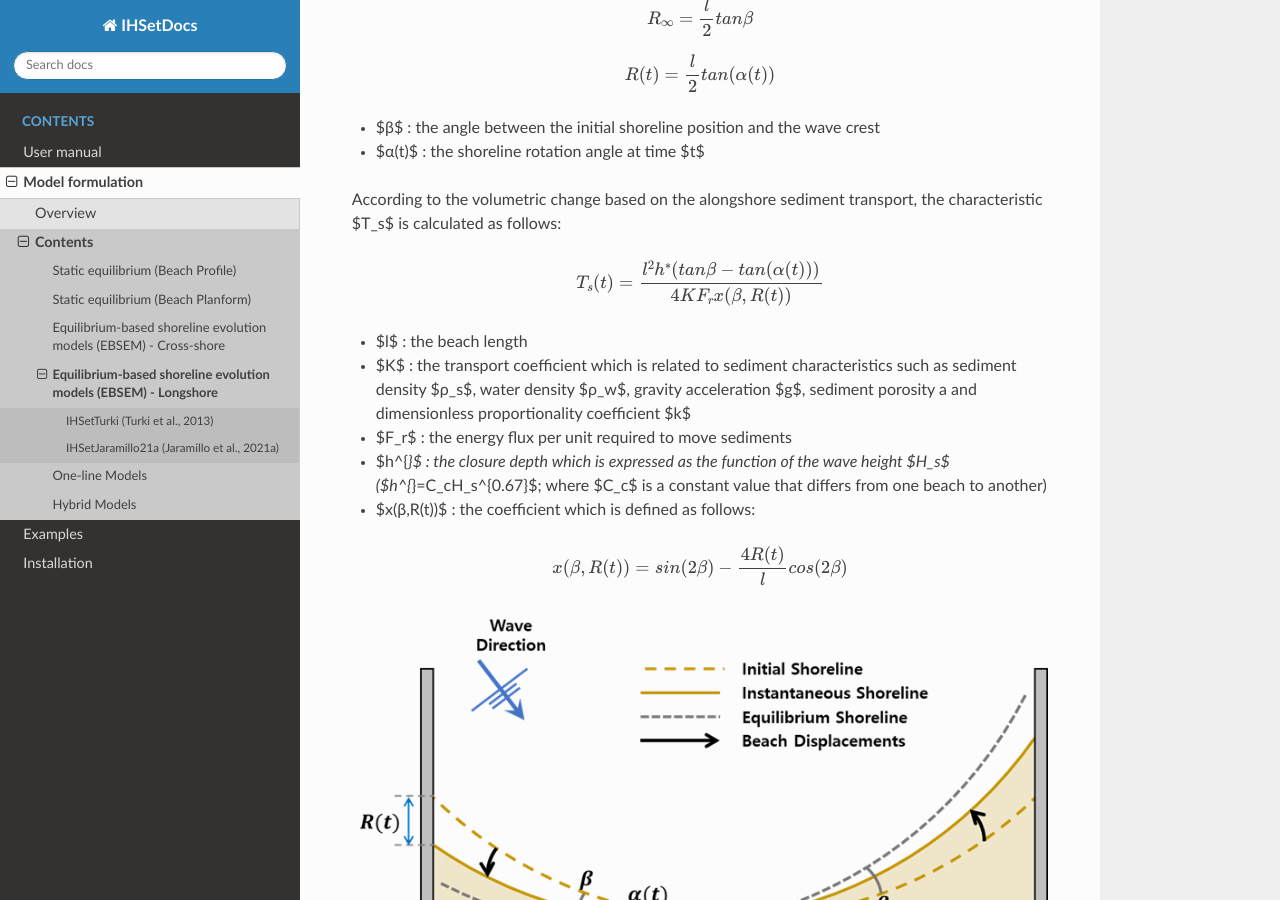
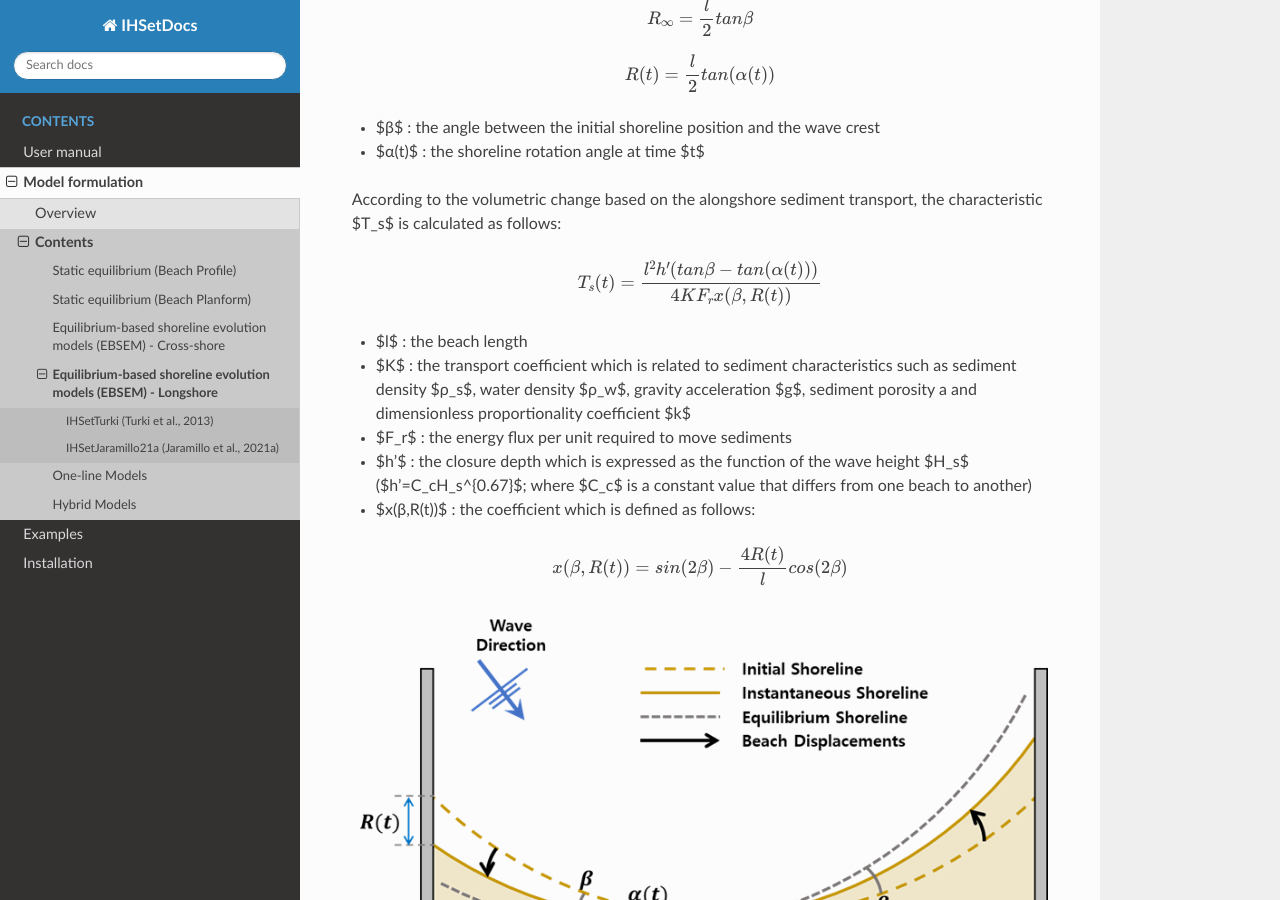
Before and after one commit to IHCantabria/IHSetDocs, a Sphinx documentation site: the page built from docs/Model_description/ebsem_long.md, in a window 1280 px wide and 900 px high, scrolled down 798 px. Built offline with Sphinx 7.4.7 and the Read the Docs theme 2.0.0, drawn with Linux system fonts in a browser that asks for light colours.

Commit message:
Update ebsem_long.md

```diff
--- a/docs/Model_description/ebsem_long.md
+++ b/docs/Model_description/ebsem_long.md
@@ -29,13 +29,13 @@ $$
 According to the volumetric change based on the alongshore sediment transport, the characteristic $T_s$ is calculated as follows:
 
 $$
-T_s(t)=\frac{l^2h^*(tan⁡β-tan⁡(α(t)))}{4KF_rx(β,R(t))}
+T_s(t)=\frac{l^2h'(tan⁡β-tan⁡(α(t)))}{4KF_rx(β,R(t))}
 $$
 
 - $l$ : the beach length
 - $K$ : the transport coefficient which is related to sediment characteristics such as sediment density $ρ_s$, water density $ρ_w$, gravity acceleration $g$, sediment porosity a and dimensionless proportionality coefficient $k$
 - $F_r$ : the energy flux per unit required to move sediments
-- $h^{*}$ : the closure depth which is expressed as the function of the wave height $H_s$ ($h^{*}=C_cH_s^{0.67}$; where $C_c$ is a constant value that differs from one beach to another)
+- $h'$ : the closure depth which is expressed as the function of the wave height $H_s$ ($h'=C_cH_s^{0.67}$; where $C_c$ is a constant value that differs from one beach to another)
 - $x(β,R(t))$ : the coefficient which is defined as follows:
 
 $$
```
